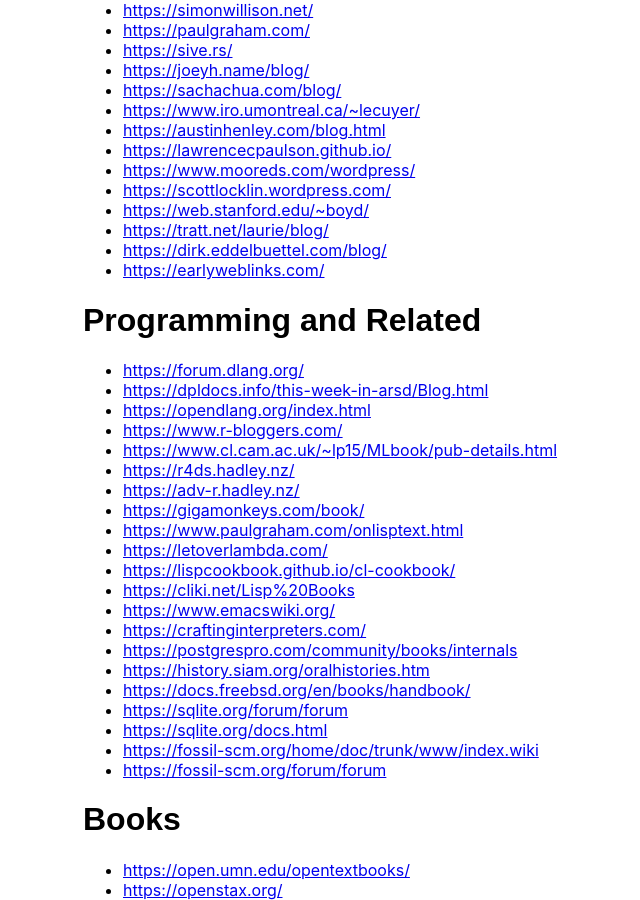
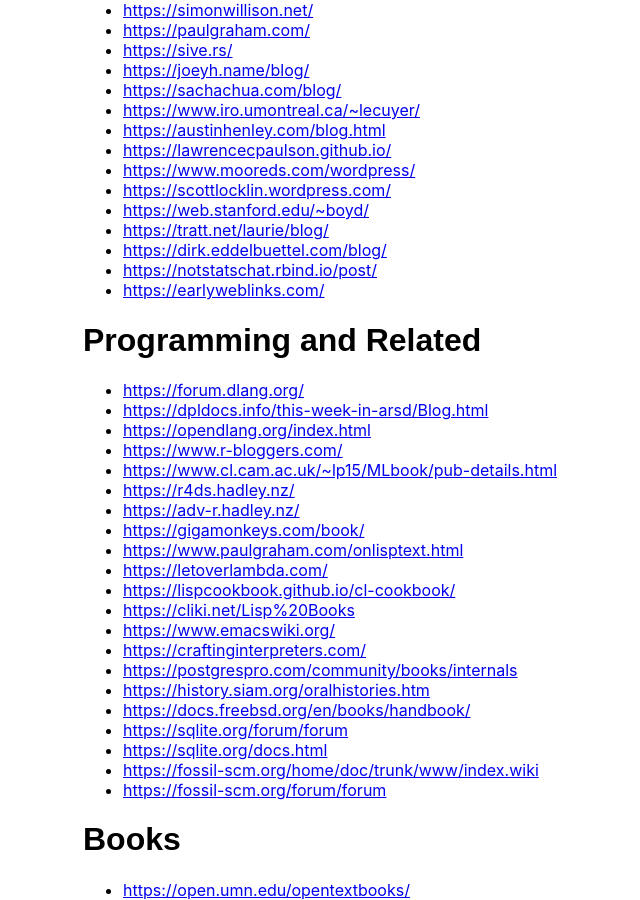
Before and after one commit to bachmeil/the-blog, a Jekyll site: the page built from _posts/2026-06-20-finding-content.md, in a window 1280 px wide and 900 px high, scrolled down 2661 px. Shown: the whole window, without its empty margins (167-807 px from the left). Built offline with Jekyll 4.4.1, drawn with Linux system fonts in a browser that asks for light colours.

Commit message:
Added more resources

```diff
--- a/_posts/2026-06-20-finding-content.md
+++ b/_posts/2026-06-20-finding-content.md
@@ -128,6 +128,7 @@
 - <https://web.stanford.edu/~boyd/>
 - <https://tratt.net/laurie/blog/>
 - <https://dirk.eddelbuettel.com/blog/>
+- <https://notstatschat.rbind.io/post/>
 - <https://earlyweblinks.com/>
 
 # Programming and Related
```
